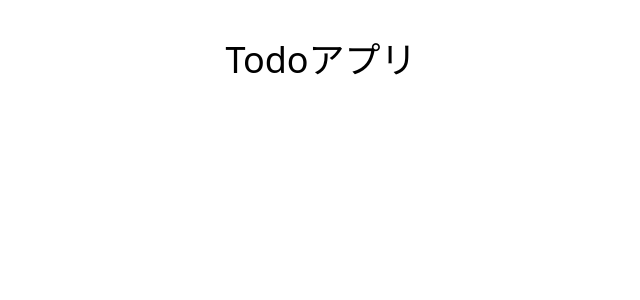
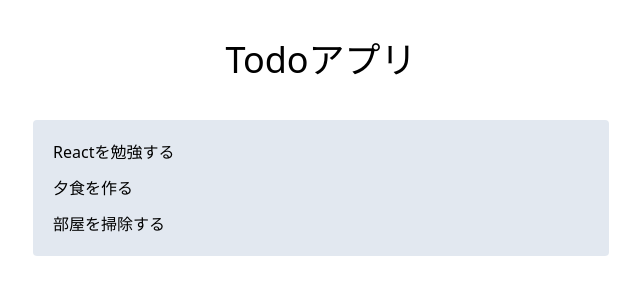
Before and after one commit to egublog/react-todo, a React (Vite) app: page / in a window 1280 px wide. Shown: the top 300 px of the page, without its empty margins (319-959 px from the left). Built offline with nearby package versions, Linux system fonts and the light colour scheme.

Commit message:
modify: todoデータを画面に反映

```diff
--- a/src/App.tsx
+++ b/src/App.tsx
@@ -1,7 +1,16 @@
+import { dummyTodoList } from './data/dummyTodoList';
+
 function App() {
   return (
-    <main className="mx-auto mt-10 max-w-xl">
+    <main className="mx-auto mt-10 max-w-xl space-y-10">
       <h1 className="text-center text-4xl">Todoアプリ</h1>
+      <div className="rounded bg-slate-200 p-5">
+        <div className="space-y-3">
+          {dummyTodoList.map((todo) => (
+            <p key={todo.id}>{todo.title}</p>
+          ))}
+        </div>
+      </div>
     </main>
   );
 }
```
